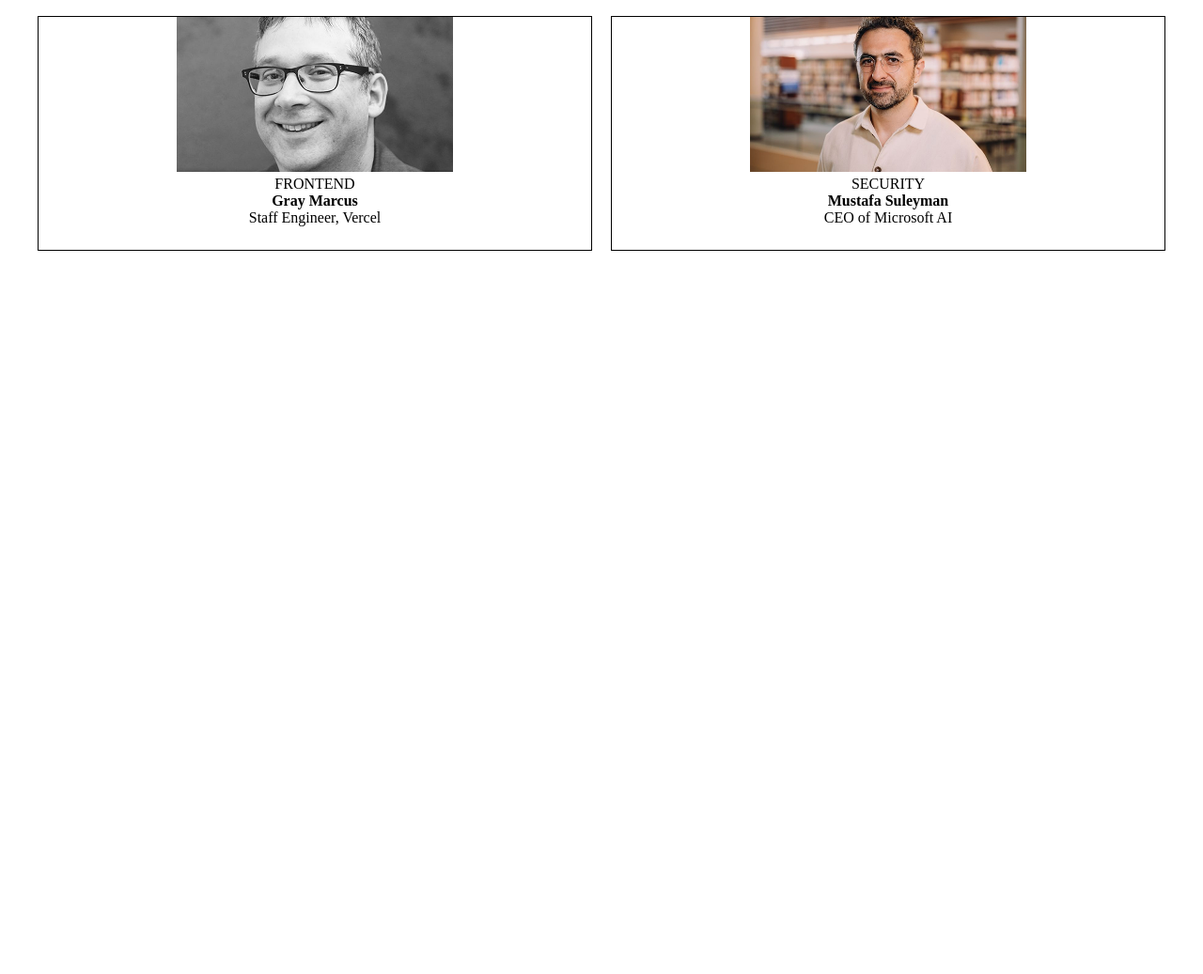
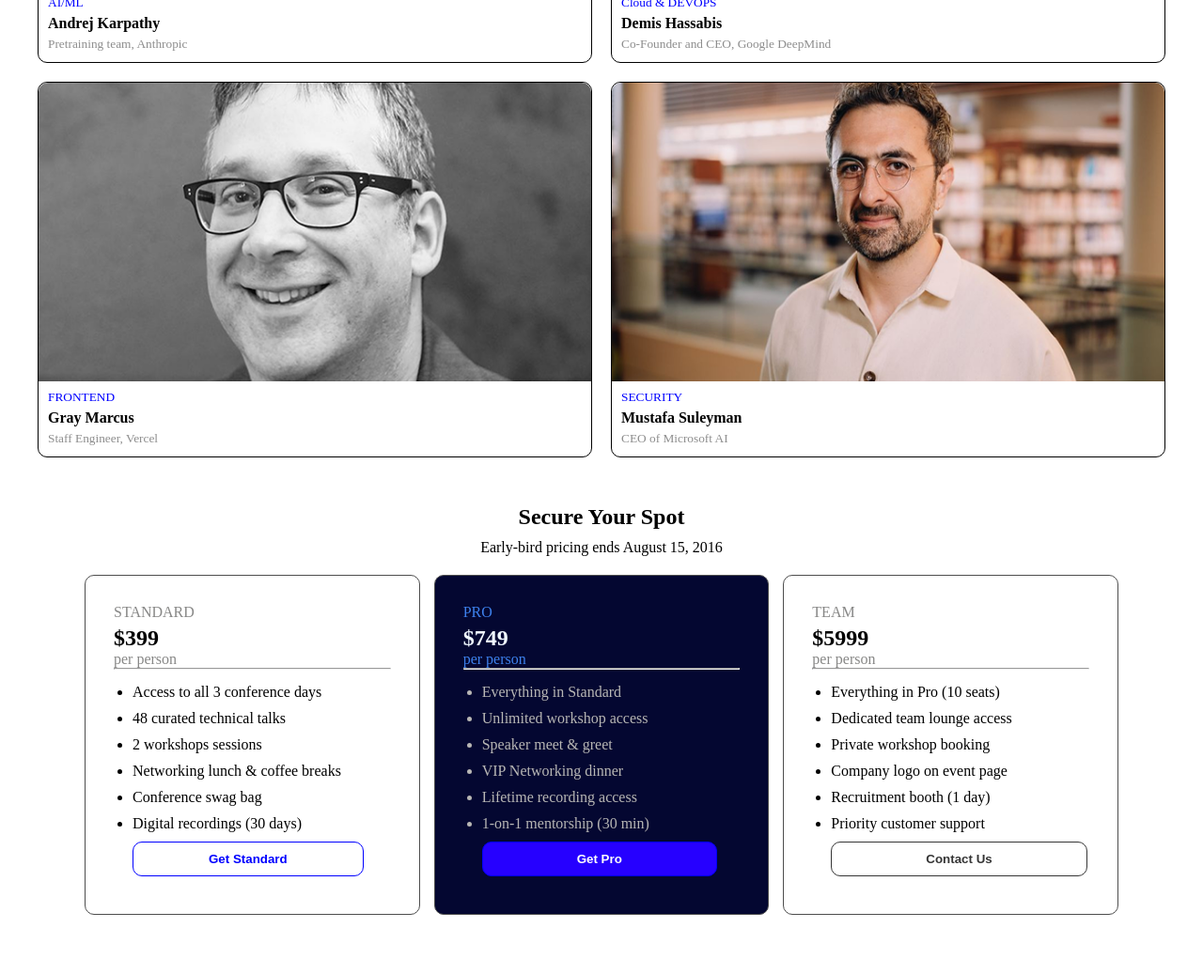
Before and after one commit to Sajedul2500/assignment1, a plain HTML site: page index.html in a window 1280 px wide. Shown: the part 1014-2051 px from the top of the page at 94% size. Before the commit the page ends 1281 px from the top, so only its background shows below. Drawn offline with Linux system fonts and the light colour scheme.

Commit message:
pricing completed

```diff
--- a/index.html
+++ b/index.html
@@ -20,7 +20,7 @@
                     <a href="">Blog</a>
                 </div>
 
-                <button>Register Now</button>
+                <button class="nav-button">Register Now</button>
             </nav>
         </div>
 
@@ -36,27 +36,80 @@
         <div class="speakers-card container">
             <div class="card">
                 <img src="./assets/andrej.png" alt="Andrej Karpathy">
-                <p>AI/ML</p>
-                <strong>Andrej Karpathy</strong>
-                <p>Pretraining team, Anthropic</p>
+                <p class="category">AI/ML</p>
+                <strong class="name">Andrej Karpathy</strong>
+                <p class="post">Pretraining team, Anthropic</p>
             </div>
             <div class="card">
                 <img src="./assets/demis.png" alt="Demis Hassabis">
-                <p>Cloud & DEVOPS</p>
-                <strong>Demis Hassabis</strong>
-                <p>Co-Founder and CEO, Google DeepMind</p>
+                <p class="category">Cloud & DEVOPS</p>
+                <strong class="name">Demis Hassabis</strong>
+                <p class="post">Co-Founder and CEO, Google DeepMind</p>
             </div>
             <div class="card">
                 <img src="./assets/gary.png" alt="Gray Marcus">
-                <p>FRONTEND</p>
-                <strong>Gray Marcus</strong>
-                <p>Staff Engineer, Vercel</p>
+                <p class="category">FRONTEND</p>
+                <strong class="name">Gray Marcus</strong>
+                <p class="post">Staff Engineer, Vercel</p>
             </div>
             <div class="card">
                 <img src="./assets/mustafa.png" alt="Mustafa Suleyman">
-                <p>SECURITY</p>
-                <strong>Mustafa Suleyman</strong>
-                <p>CEO of Microsoft AI</p>
+                <p class="category">SECURITY</p>
+                <strong class="name">Mustafa Suleyman</strong>
+                <p class="post">CEO of Microsoft AI</p>
+            </div>
+        </div>
+    </section>
+
+
+    <section class="pricing container">
+        <h1>Secure Your Spot</h1>
+        <p>Early-bird pricing ends August 15, 2016</p>
+        <div class="pricing-parents">
+            <div class="pricing-card">
+                <p>STANDARD</p>
+                <h1>$399</h1>
+                <p>per person</p>
+                <hr>
+                <ul>
+                    <li>Access to all 3 conference days</li>
+                    <li>48 curated technical talks</li>
+                    <li>2 workshops sessions</li>
+                    <li>Networking lunch & coffee breaks</li>
+                    <li>Conference swag bag</li>
+                    <li>Digital recordings (30 days)</li>
+                </ul>
+                <button class="standard-button">Get Standard</button>
+            </div>
+            <div class="pricing-card-pro">
+                <p>PRO</p>
+                <h1>$749</h1>
+                <p>per person</p>
+                <hr>
+                <ul>
+                    <li>Everything in Standard</li>
+                    <li>Unlimited workshop access</li>
+                    <li>Speaker meet & greet</li>
+                    <li>VIP Networking dinner</li>
+                    <li>Lifetime recording access</li>
+                    <li>1-on-1 mentorship (30 min)</li>
+                </ul>
+                <button class="pro-button">Get Pro</button>
+            </div>
+            <div class="pricing-card">
+                <p>TEAM</p>
+                <h1>$5999</h1>
+                <p>per person</p>
+                <hr>
+                <ul>
+                    <li>Everything in Pro (10 seats)</li>
+                    <li>Dedicated team lounge access</li>
+                    <li>Private workshop booking</li>
+                    <li>Company logo on event page</li>
+                    <li>Recruitment booth (1 day)</li>
+                    <li>Priority customer support</li>
+                </ul>
+                <button class="team-button">Contact Us</button>
             </div>
 
         </div>
--- a/styles.css
+++ b/styles.css
@@ -6,6 +6,7 @@
 .container {
     max-width: 1200px;
     margin: auto;
+    text-align: center;
 }
 
 
@@ -26,7 +27,7 @@ nav a {
     color: rgb(85, 85, 85);
 }
 
-button {
+.nav-button {
     background-color: blue;
     color: white;
     padding: 10px 30px;
@@ -53,7 +54,7 @@ button {
     text-align: center;
 }
 
-h1 {
+.hero-banner h1 {
     padding: 80px 0 20px 0;
     font-size: bold;
     font-weight: bolder;
@@ -65,26 +66,151 @@ h1 {
     width: 500px;
 }
 
-
 .speakers {
     text-align: center;
     margin-top: 50px;
+}
+.speakers h1 {
+    margin-bottom: 20px;
 }
 .speakers-card {
     text-align: center;
     display: grid;
     gap: 20px;
     grid-template-columns: repeat(2, 1fr);
-    grid-auto-rows: 250px;
-    grid-template-areas:
+    grid-auto-rows: 400px;
 }
 
 .card {
     border: 1px solid black;
+    border-radius: 10px;
+    text-align: left;
 }
 
 .card img {
-    width: 50%;
-    height: 165px;
-    object-fit: cover;
+    border-top-left-radius: 10px;
+    border-top-right-radius: 10px;
+    width: 100%;
+    height: 80%;
 }
+
+.category {
+    padding: 5px 10px;
+    color: blue;
+    font-size: smaller;
+}
+
+.name {
+    padding: 5px 10px;
+}
+
+.post {
+    padding: 5px 10px;
+    color: rgb(141, 141, 141);
+    font-size: smaller;
+}
+
+.pricing {
+    margin-top: 20px;
+    max-width: 1100px;
+    align-items: center;
+    height: 500px;
+}
+
+.pricing h1 {
+    margin-top: 50px;
+    margin-bottom: 10px;
+}
+
+.pricing-parents {
+    display: flex;
+    gap: 15px;
+    margin-top: 20px;
+}
+
+.pricing-card {
+    border: 1px solid rgb(77, 77, 77);
+    border-radius: 10px;
+    width: 300px;
+    height: 300px;
+    text-align: left;
+    padding: 30px;
+}
+
+.pricing-card p {
+    color: rgb(135, 135, 134);
+}
+
+.pricing-card h1 {
+    margin-top: 5px;
+    margin-bottom: 0px;
+}
+
+.pricing-card ul {
+    margin-top: 15px;
+    padding-left: 20px;
+}
+
+.pricing-card li {
+    margin-bottom: 10px;
+}
+.pricing-card-pro {
+    border: 1px solid rgb(77, 77, 77);
+    columns: white;
+    background-color: rgb(4, 7, 49);
+    border-radius: 10px;
+    width: 300px;
+    height: 300px;
+    text-align: left;
+    padding: 30px;
+}
+
+.pricing-card-pro p {
+    color: rgb(62, 129, 237);
+}
+
+.pricing-card-pro h1 {
+    color: aliceblue;
+    margin-top: 5px;
+    margin-bottom: 0px;
+}
+
+.pricing-card-pro ul {
+    margin-top: 15px;
+    padding-left: 20px;
+}
+
+.pricing-card-pro li {
+    color: rgb(184, 183, 181);
+    margin-bottom: 10px;
+}
+.standard-button {
+    margin-left: 20px;
+    background-color: white;
+    color: blue;
+    font-weight: 600;
+    padding: 10px 80px;
+    border: 1px solid blue;
+    border-radius: 10px;
+    cursor: pointer;
+}
+.pro-button {
+    margin-left: 20px;
+    background-color: rgb(38, 0, 255);
+    color: rgb(254, 254, 254);
+    font-weight: 600;
+    padding: 10px 100px;
+    border: 1px solid blue;
+    border-radius: 10px;
+    cursor: pointer;
+}
+.team-button {
+    margin-left: 20px;
+    background-color: rgb(255, 255, 255);
+    color: rgb(53, 53, 53);
+    font-weight: 600;
+    padding: 10px 100px;
+    border: 1px solid rgb(53, 53, 53);;
+    border-radius: 10px;
+    cursor: pointer;
+}
```
